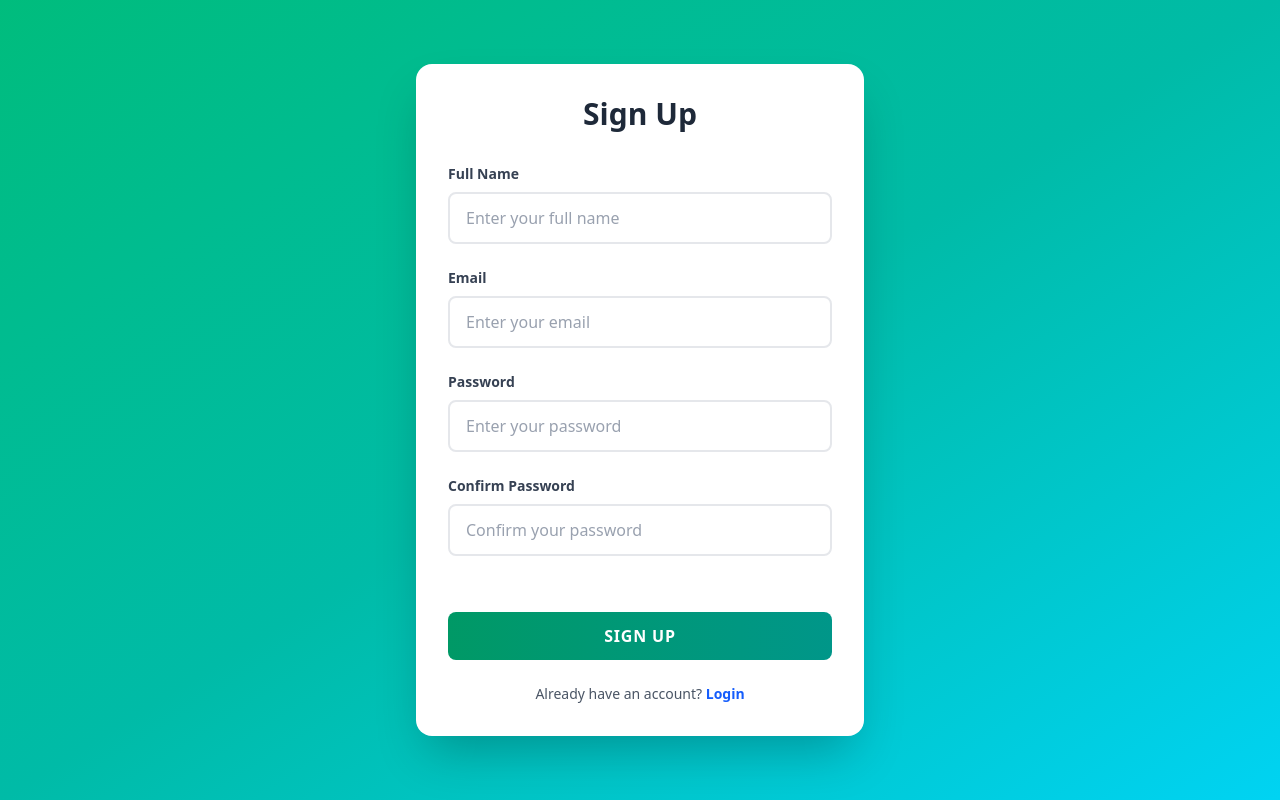
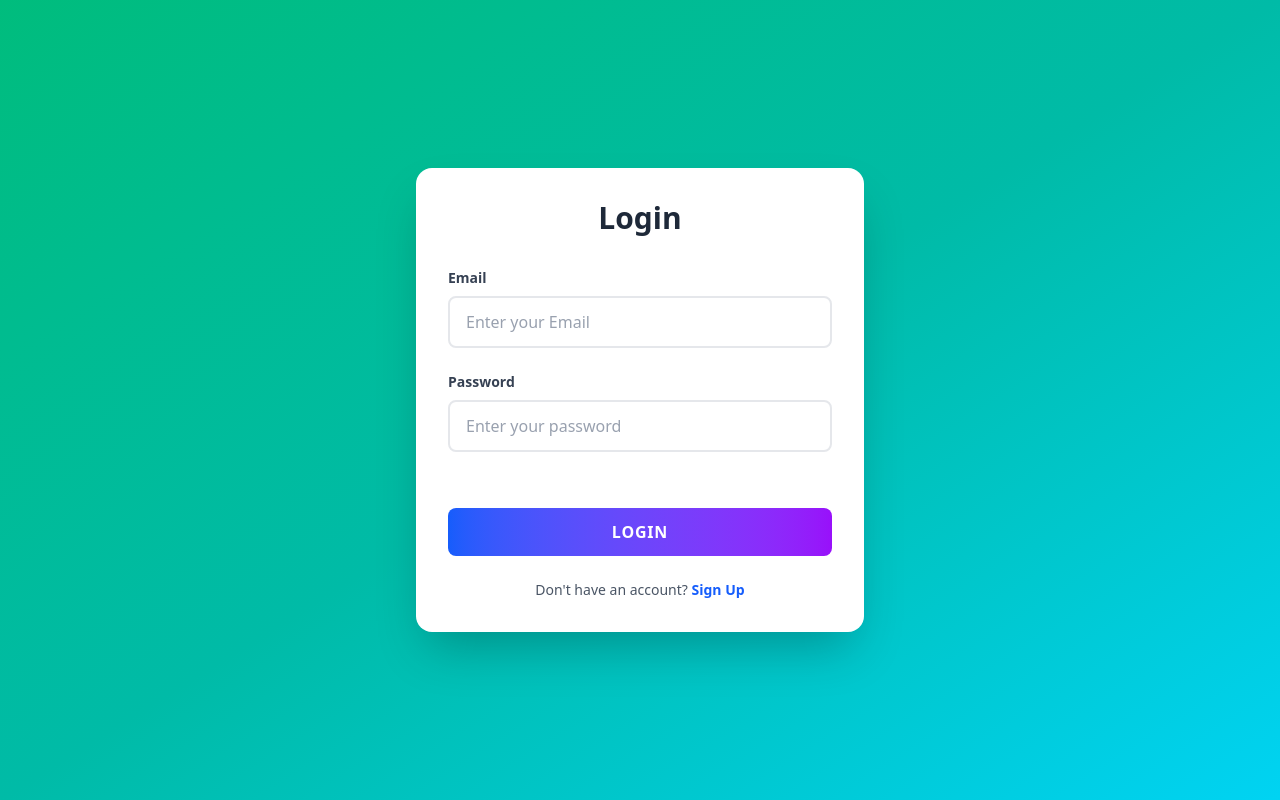
Before and after one commit to zaid-khan-code/React-forms-Assigment, a React (Vite) app: page / in a window 1280 px wide. Built offline with nearby package versions, Linux system fonts and the light colour scheme.

Commit message:
Loggin and Sign Up completey completed

```diff
--- a/src/App.jsx
+++ b/src/App.jsx
@@ -3,7 +3,7 @@ import './App.css'
 import Login from './components/Login.jsx'
 import SignUp from './components/SignUp.jsx'
 function App() {
-  const [isLoggin, setisLoggin] = useState(false);
+  const [isLoggin, setisLoggin] = useState(true);
 
 
   return (
--- a/src/components/Login.jsx
+++ b/src/components/Login.jsx
@@ -2,32 +2,51 @@ import React, { useState } from "react";
 
 export default function Login(props) {
   const savedUsers = JSON.parse(localStorage.getItem("StoredUser")) || [];
-    const [email, setEmail] = useState('');
-    const [password, setPassword] = useState('');
-    const [errorMessage, setErrorMessage] = useState('');
-
+  const [email, setEmail] = useState("");
+  const [password, setPassword] = useState("");
+  const [errorMassage, setErrorMassage] = useState("");
+  const [resoleMessage, setresoleMessage] = useState("");
 
   function handleEvent(e) {
     e.preventDefault();
+    logIn();
+  }
 
+  function logIn() {
+    let savedEmail = "";
+    savedUsers.map((va) => {
+      if (email === va.Email && password === va.Password) {
+        savedEmail = va.Email;
+      }
+    });
+    if (email === savedEmail) {
+      console.log("Logined");
+      setErrorMassage("");
+      setresoleMessage("Login Succesfully");
 
-
+    } else {
+        setresoleMessage("");
+      setErrorMassage("Email or Password is Invaild Or Not found");
+    }
   }
 
   return (
     <div className="min-h-screen bg-linear-to-br from-emerald-500 via-teal-500 to-cyan-400 flex items-center justify-center p-4 transition-all duration-500">
       <div className="bg-white rounded-2xl shadow-2xl w-full max-w-md p-8 animate-fadeInScale">
         <form className="space-y-6" onSubmit={handleEvent}>
-                    <h1 className="text-3xl font-bold text-center text-gray-800 mb-8 animate-slideDown">Login</h1>
-
-                    {errorMessage && (
-                        <div className="bg-red-100 border-l-4 border-red-500 text-red-700 p-4 rounded animate-shake">
-                            <p className="font-semibold text-sm">{errorMessage}</p>
+          <h1 className="text-3xl font-bold text-center text-gray-800 mb-8 animate-slideDown">
+            Login
+          </h1>
+          {resoleMessage && (
+            <div className="bg-green-100 border-l-4 border-green-500 text-green-700 p-4 rounded animate-shake">
+              <p className="font-semibold text-sm">{resoleMessage}</p>
             </div>
           )}
-
           <div className="space-y-2">
-                        <label htmlFor="email" className="block text-sm font-semibold text-gray-700">
+            <label
+              htmlFor="email"
+              className="block text-sm font-semibold text-gray-700"
+            >
               Email
             </label>
             <input
@@ -44,7 +63,10 @@ export default function Login(props) {
           </div>
 
           <div className="space-y-2">
-                        <label htmlFor="password" className="block text-sm font-semibold text-gray-700">
+            <label
+              htmlFor="password"
+              className="block text-sm font-semibold text-gray-700"
+            >
               Password
             </label>
             <input
@@ -59,7 +81,11 @@ export default function Login(props) {
               className="w-full px-4 py-3 border-2 border-gray-200 rounded-lg focus:outline-none focus:border-blue-500 focus:ring-2 focus:ring-blue-200 transition duration-300 text-gray-800 placeholder-gray-400 hover:border-blue-300"
             />
           </div>
-
+          {errorMassage && (
+            <div className="bg-red-100 border-l-4 border-red-500 text-red-700 p-4 rounded animate-shake">
+              <p className="font-semibold text-sm">{errorMassage}</p>
+            </div>
+          )}
           <button
             type="submit"
             className="w-full bg-linear-to-r from-blue-600 to-purple-600 text-white font-bold py-3 px-4 rounded-lg mt-8 hover:shadow-lg hover:scale-105 transition duration-300 transform active:scale-95 uppercase tracking-wider"
@@ -68,12 +94,12 @@ export default function Login(props) {
           </button>
 
           <p className="text-center text-gray-600 text-sm">
-                        Don't have an account?{' '}
+            Don't have an account?{" "}
             <button
               type="button"
               onClick={() => {
                 props.Loggin(false);
-                                document.getElementById("formele").reportValidity()
+                document.getElementById("formele").reportValidity();
               }}
               className="text-blue-600 font-semibold hover:underline"
             >
@@ -83,5 +109,5 @@ export default function Login(props) {
         </form>
       </div>
     </div>
-    )
+  );
 }
--- a/src/components/SignUp.jsx
+++ b/src/components/SignUp.jsx
@@ -18,8 +18,6 @@ export default function SignUp(props) {
         // sets the new User into the users and check if its alredy exists
 
         const isDuplicate = users.some(user => user.Email === email);
-        console.log(users.some(user => user.email === email));
-        console.log(isDuplicate);
         if (isDuplicate) {
             setErrorMessage("User with this email already exists!");
             return;
@@ -27,6 +25,7 @@ export default function SignUp(props) {
         setUsers(prev => {
             const allUser = [...prev, forms];
             localStorage.setItem("StoredUser", JSON.stringify(allUser));
+            setErrorMessage("");
             return allUser;
         });
 
```
Also changed, not shown: 1 other file (tests, documents, lock files or other folders). Lines whose indentation alone changed are shown as unchanged.
